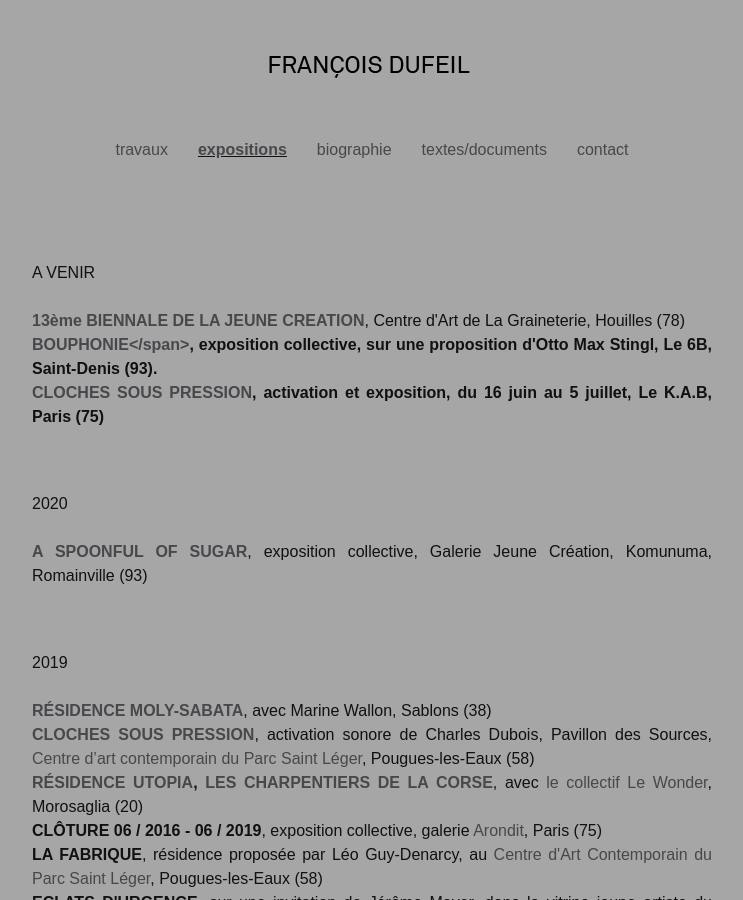
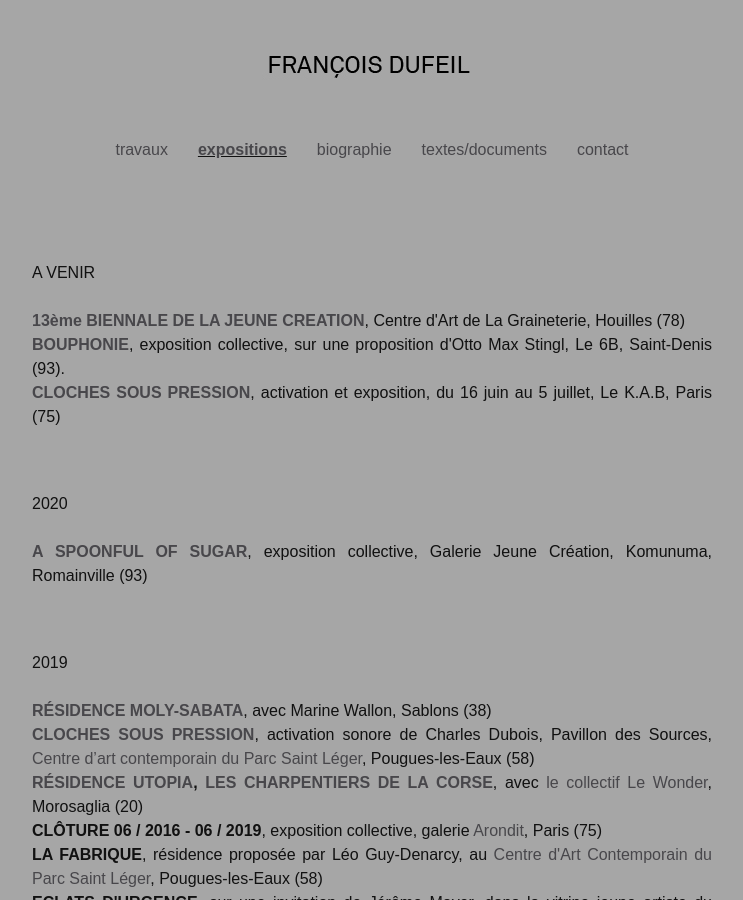
Before and after one commit to Mariecie/Mariecie.github.io, a Jekyll site: the page built from Expositions.md, in a window 1280 px wide and 900 px high. Shown: the whole window, without its empty margins (268-1011 px from the left). Built offline with Jekyll 4.4.1, drawn with Linux system fonts in a browser that asks for light colours.

Commit message:
Update Expositions.md

```diff
--- a/Expositions.md
+++ b/Expositions.md
@@ -10,7 +10,7 @@ permalink: /expositions/
 A VENIR
 <br>
 <br><span style="font-weight: bold;"><a href="#" onclick='window.open("https://lagraineterie.ville-houilles.fr/biennale-de-la-jeune-creation");return false;'>13ème BIENNALE DE LA JEUNE CREATION</a></span>, Centre d'Art de La Graineterie, Houilles (78)
-<br><span style="font-weight: bold;"> <a href="{{ 'images/DP_bouphonie_6B_V2.pdf' | relative_url }}">BOUPHONIE</span></a>, exposition collective, sur une proposition d'Otto Max Stingl, Le 6B, Saint-Denis (93).
+<br><span style="font-weight: bold;"><a href="{{ 'images/DP_bouphonie_6B_V2.pdf' | relative_url }}">BOUPHONIE</a></span>, exposition collective, sur une proposition d'Otto Max Stingl, Le 6B, Saint-Denis (93).
 <br><span style="font-weight: bold;"><a href="{{ site.baseurl }}/2015/10/23/Cloches-sous-pression/">CLOCHES SOUS PRESSION</a></span>, activation et exposition, du 16 juin au 5 juillet, Le K.A.B, Paris (75)
 
 <p style="text-align:justify">
```
